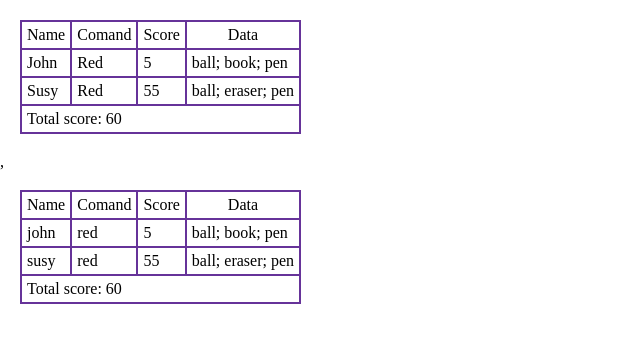
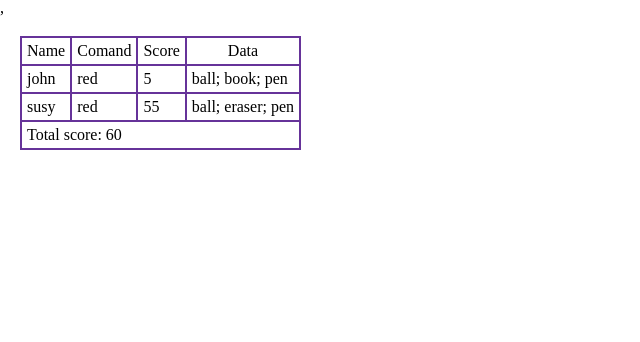
Before and after one commit to TarasIvnkv/homework_11, a plain HTML site: page index.html in a window 1280 px wide. Shown: the whole page, without its empty margins (0-640 px from the left). Drawn offline with Linux system fonts and the light colour scheme.

Commit message:
Refactor final version

```diff
--- a/index.html
+++ b/index.html
@@ -7,35 +7,6 @@
     <link rel="stylesheet" href="./styles/style.css">
 </head>
 <body>
-    <table>
-        <thead>
-            <tr>
-                <th>Name</th>
-                <th>Comand</th>
-                <th>Score</th>
-                <th>Data</th>
-            </tr>
-        </thead>
-        <tbody>
-            <tr>
-                <td>John</td>
-                <td>Red</td>
-                <td>5</td>
-                <td>ball; book; pen</td>
-            </tr>
-            <tr>
-                <td>Susy</td>
-                <td>Red</td>
-                <td>55</td>
-                <td>ball; eraser; pen</td>
-            </tr>
-        </tbody>
-        <tfoot>
-            <tr>
-                <td colspan="4">Total score: 60</td>
-            </tr>
-        </tfoot>
-    </table>
     <script src="./script/script.js"></script>
 </body>
 </html>
```
